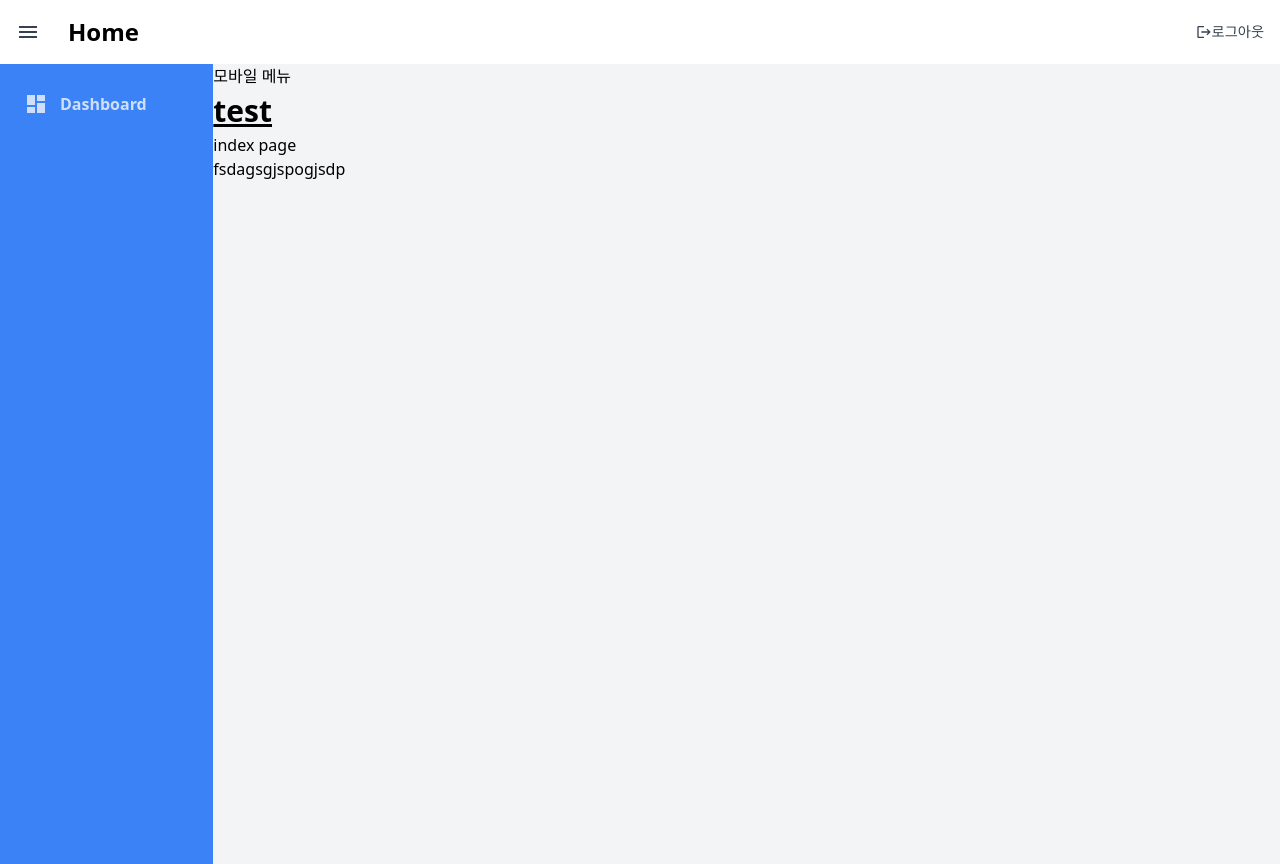
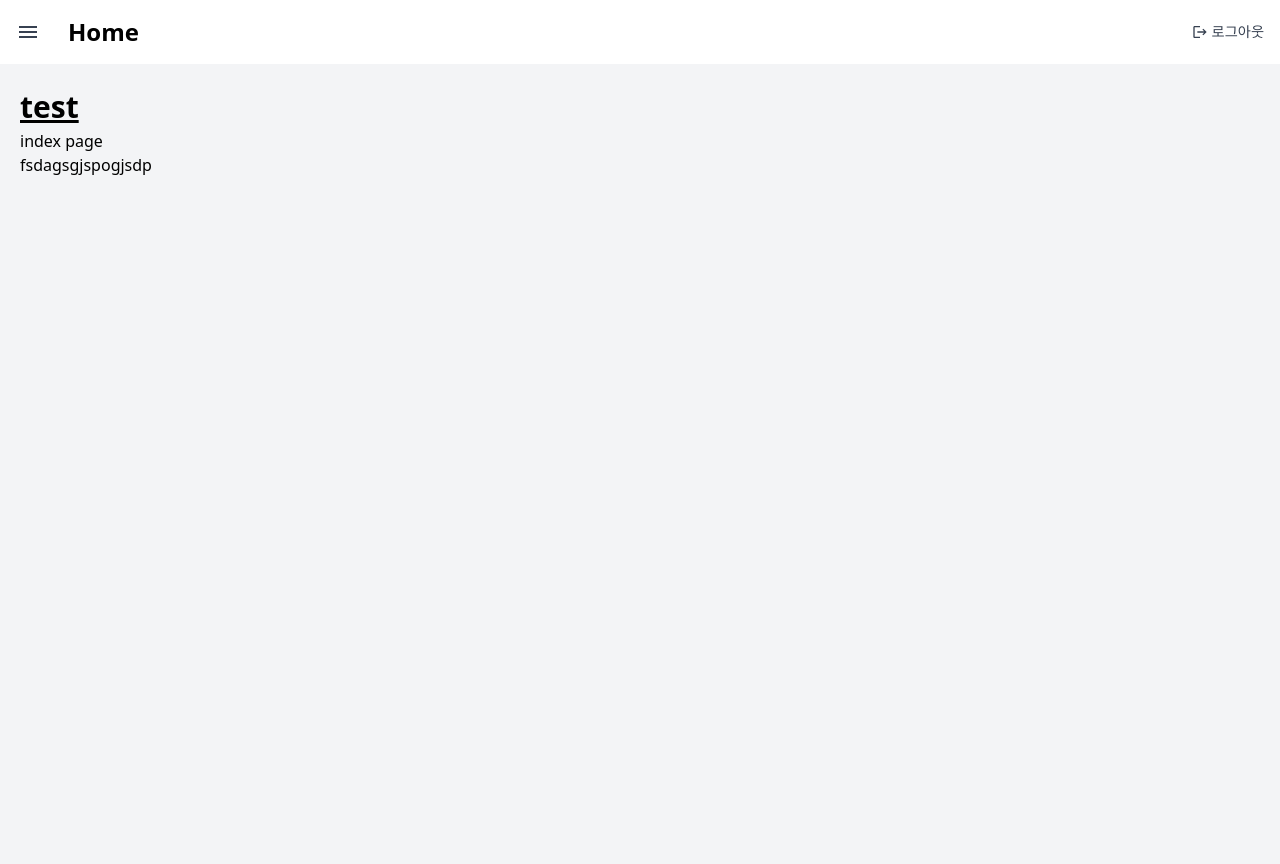
Before and after one commit to 723poil/vue3-template, a Nuxt app: page / in a window 1280 px wide. Built offline with nearby package versions, Linux system fonts and the light colour scheme.

Commit message:
2024-10-03 Add shadow nav

```diff
--- a/layouts/vertical-nav-layout.vue
+++ b/layouts/vertical-nav-layout.vue
@@ -24,7 +24,7 @@
             <button
               class="flex items-center justify-between px-4 py-2 text-gray-700 rounded-lg text-2xl hover:bg-gray-200"
             >
-              <Icon :icon="mdiLogout" :size="16"></Icon>
+              <Icon :icon="mdiLogout" class="mr-1" :size="16"></Icon>
               <span class="text-tiny">로그아웃</span>
             </button>
           </div>
@@ -35,16 +35,20 @@
     <main class="flex bg-gray-100">
       <!-- 사이드 바 -->
       <Transition name="side">
-        <aside v-if="sideToggle" :class="bgColor" class="w-64 sm:hidden md:block">
+        <aside
+          v-if="!sideToggle"
+          :class="bgColor"
+          class="w-64 sm:hidden md:block shadow-[16px_0px_24px_-12px_rgba(0,0,15,0.7)]"
+        >
           <nav class="block text-white text-base font-semibold pt-3">
             <SideItem :icon="mdiViewDashboard" text="Dashboard"></SideItem>
           </nav>
         </aside>
       </Transition>
 
-      <div class="w-full flex flex-col h-screen overflow-y-hidden">
+      <div class="w-full flex flex-col h-screen overflow-y-hidden p-5">
         <!-- 모바일 전용 메뉴 -->
-        <header>모바일 메뉴</header>
+        <header v-if="sideToggle" class="sm:block md:hidden">모바일 메뉴</header>
 
         <!-- 메인 페이지 -->
         <slot />
@@ -56,7 +60,7 @@
 <script lang="ts" setup>
 import { type Ref, ref } from "vue";
 import { mdiLogout, mdiMenu, mdiViewDashboard } from "@mdi/js";
-import SideItem from "~/components/sidebar/side-item.vue";
+import SideItem from "@/components/sidebar/side-item.vue";
 
 definePageMeta({
   name: "vertical-nav-layout",
```
